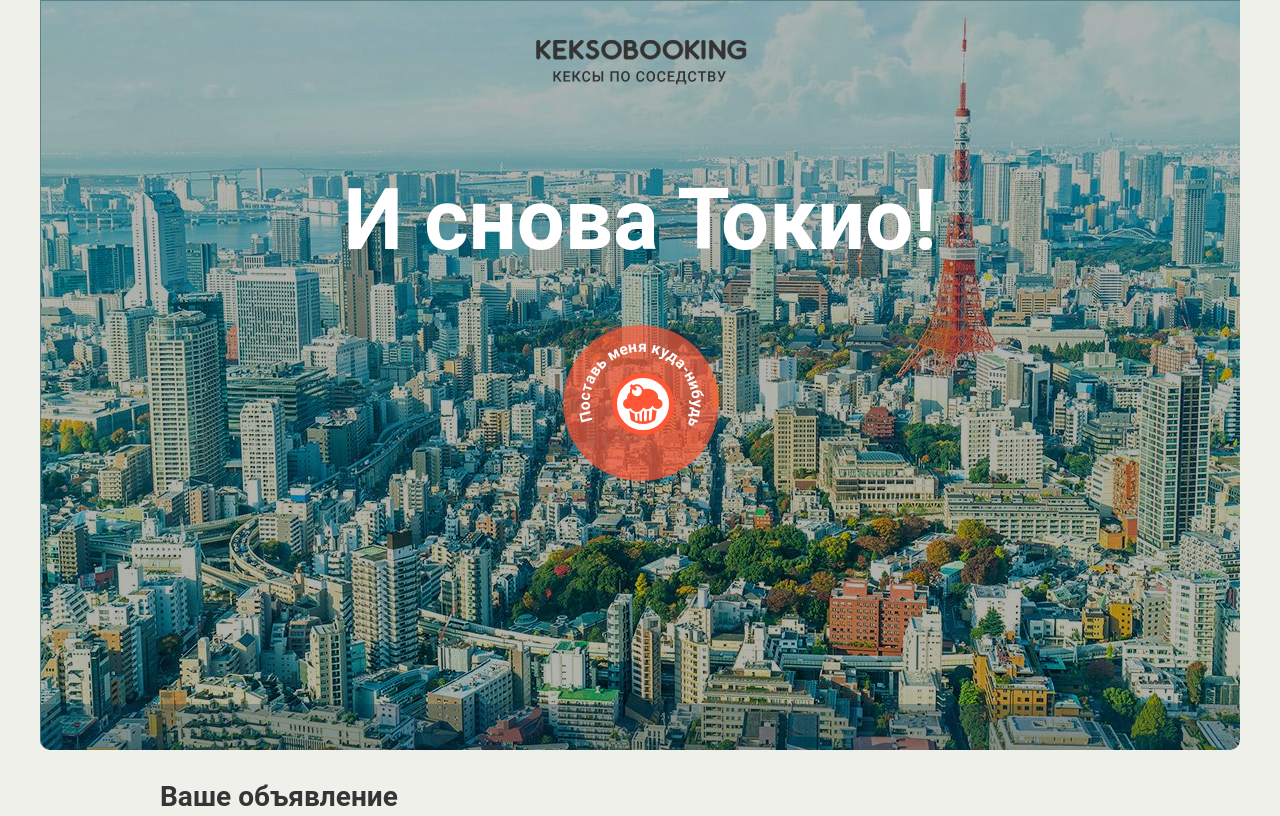
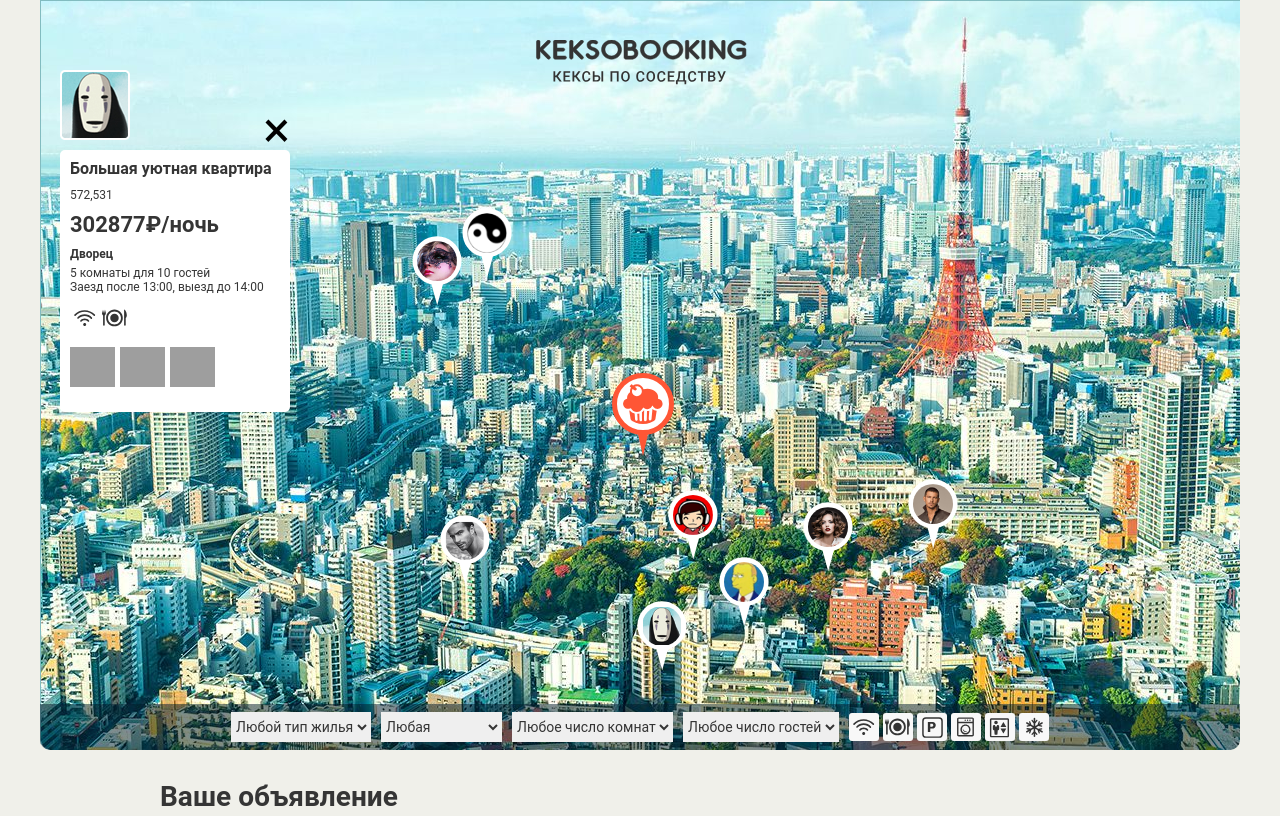
Before and after one commit to littletheodore/611413-keksobooking, a website: page index.html in a window 1280 px wide. Shown: the top 816 px of the page. Drawn offline with Linux system fonts and the light colour scheme; grey boxes are pictures that could not be loaded; files whose address does not match are found by name.

Commit message:
Задание выполнено

```diff
--- a/index.html
+++ b/index.html
@@ -1,5 +1,6 @@
 <!DOCTYPE html>
 <html lang="ru">
+
 <head>
   <meta charset="utf-8">
   <link rel="stylesheet" href="css/normalize.css">
@@ -7,6 +8,7 @@
   <link rel="shortcut icon" href="favicon.ico" type="image/x-icon">
   <title>Кексобукинг</title>
 </head>
+
 <body>
 
   <main>
@@ -30,7 +32,9 @@
               <path d="M35,35m-23,0a23,23 0 1,1 46,0a23,23 0 1,1 -46,0" id="tophalf" />
             </defs>
             <ellipse cx="35" cy="35" rx="35" ry="35" fill="rgba(255, 86, 53, 0.7)" />
-            <text><textPath xlink:href="#tophalf" startOffset="0">Поставь меня куда-нибудь</textPath></text>
+            <text>
+              <textPath xlink:href="#tophalf" startOffset="0">Поставь меня куда-нибудь</textPath>
+            </text>
           </svg>
         </button>
       </div>
@@ -76,7 +80,7 @@
             <label class="map__feature map__feature--elevator" for="filter-elevator">Лифт</label>
             <input type="checkbox" name="features" value="conditioner" id="filter-conditioner" class="map__checkbox visually-hidden">
             <label class="map__feature map__feature--conditioner" for="filter-conditioner">Кондиционер</label>
-           </fieldset>
+          </fieldset>
         </form>
       </div>
     </section>
@@ -95,7 +99,9 @@
               <input type="file" id="avatar" name="avatar" class="ad-form-header__input visually-hidden">
               <label class="ad-form-header__drop-zone" for="avatar">Загрузите или&nbsp;перетащите сюда фото</label>
             </div>
-            <p class="ad-form-header__info">Заполните все обязательные поля, назначьте цену, загрузите фотографии. Придумайте интересное описание. Оно сделает объявление более живым и привлекательным. Получившееся объявление должно давать гостям полное представление о вашем жилье.</p>
+            <p class="ad-form-header__info">Заполните все обязательные поля, назначьте цену, загрузите фотографии.
+              Придумайте интересное описание. Оно сделает объявление более живым и привлекательным. Получившееся
+              объявление должно давать гостям полное представление о вашем жилье.</p>
           </div>
         </fieldset>
         <fieldset class="ad-form__element ad-form__element--wide">
@@ -192,7 +198,8 @@
       <a class="copyright__link copyright__link--image" href="https://htmlacademy.ru/intensive/javascript">
         <img src="img/htmla-logo.svg" width="130" height="45" alt="HTML Academy" class="copyright__logo">
       </a>
-      <p>Сделано в <a class="copyright__link copyright__link--text" href="https://htmlacademy.ru/intensive/javascript">HTMLAcademy</a> &copy; 2018</p>
+      <p>Сделано в <a class="copyright__link copyright__link--text" href="https://htmlacademy.ru/intensive/javascript">HTMLAcademy</a>
+        &copy; 2018</p>
     </div>
     <ul class="footer__contacts contacts">
       <li><a href="https://twitter.com/htmlacademy_ru" class="contacts__link contacts__link--twitter">Twitter</a></li>
@@ -221,7 +228,8 @@
         <li class="popup__feature popup__feature--elevator"></li>
         <li class="popup__feature popup__feature--conditioner"></li>
       </ul>
-      <p class="popup__description">Великолепная квартира-студия в центре Токио. Подходит как туристам, так и бизнесменам. Квартира полностью укомплектована и недавно отремонтирована.</p>
+      <p class="popup__description">Великолепная квартира-студия в центре Токио. Подходит как туристам, так и
+        бизнесменам. Квартира полностью укомплектована и недавно отремонтирована.</p>
       <div class="popup__photos">
         <img src="" class="popup__photo" width="45" height="40" alt="Фотография жилья">
       </div>
@@ -230,7 +238,8 @@
 
   <!-- Метка объявления -->
   <template id="pin">
-    <button type="button" class="map__pin" style="left: 200px; top: 400px;"><img src="img/avatars/user07.png" width="40" height="40" draggable="false" alt="Метка объявления"></button>
+    <button type="button" class="map__pin" style="left: 200px; top: 400px;"><img src="img/avatars/user07.png" width="40"
+        height="40" draggable="false" alt="Метка объявления"></button>
   </template>
 
   <!-- Сообщение об успешном создании объявления -->
@@ -247,6 +256,7 @@
       <button class="error__button" href="#">Попробовать снова</button>
     </div>
   </template>
+  <script src="js/map.js"></script>
+</body>
 
-</body>
 </html>
--- /dev/null
+++ b/js/map.js
@@ -0,0 +1,116 @@
+var hosts = [];
+var titleVariants = ['Большая уютная квартира', 'Маленькая неуютная квартира', 'Огромный прекрасный дворец', 'Маленький ужасный дворец', 'Красивый гостевой домик', 'Некрасивый негостеприимный домик', 'Уютное бунгало недалеко от моря', 'Неуютное бунгало по колено в воде'];
+var checkTimeVariants = ['12:00', '13:00', '14:00'];
+var typeVariants = ['palace', 'flat', 'house', 'bungalo'];
+var featuresVariants = ['wifi', 'dishwasher', 'parking', 'washer', 'elevator', 'conditioner'];
+
+var randomNumber = function (max, min) {
+  return Math.floor(Math.random() * (max - min + 1)) + min;
+};
+var randomArray = function (variants) {
+  var newArray = [];
+  for (var i = 0; i < randomNumber(variants.length, 0); i++) {
+    newArray[i] = variants[randomNumber((variants.length - 1), 0)];
+    for (var j = 0; j < i; j++) {
+      if (newArray[i] === newArray[j]) {
+        newArray[i] = '';
+        i = i - 1;
+      }
+    }
+  }
+  return newArray;
+};
+
+for (i = 0; i < 8; i++) {
+  var randomX = randomNumber(900, 300);
+  var randomY = randomNumber(630, 130);
+  var host = {
+    author: {
+      avatar: 'img/avatars/user0' + (i + 1) + '.png'
+    },
+    location: {
+      x: randomX,
+      y: randomY,
+    },
+    offer: {
+      title: titleVariants[i],
+      adress: randomX + ',' + randomY,
+      price: randomNumber(1000000, 1000),
+      type: typeVariants[randomNumber(typeVariants.length - 1, 0)],
+      rooms: randomNumber(5, 1),
+      guests: randomNumber(10, 1),
+      checkin: checkTimeVariants[randomNumber(2, 0)],
+      checkout: checkTimeVariants[randomNumber(2, 0)],
+      features: randomArray(featuresVariants),
+      description: '',
+      photos: ['http://o0.github.io/assets/images/tokyo/hotel1.jpg', 'http://o0.github.io/assets/images/tokyo/hotel2.jpg', 'http://o0.github.io/assets/images/tokyo/hotel3.jpg']
+    }
+
+  };
+  hosts[i] = host;
+}
+
+var map = document.querySelector('.map');
+map.classList.remove('map--faded');
+
+var mapPins = document.querySelector('.map__pins');
+var pinTemplate = document.querySelector('#pin').content.querySelector('button');
+var fragment = document.createDocumentFragment();
+
+for (var i = 0; i < 8; i++) {
+  var element = pinTemplate.cloneNode(true);
+  element.style = 'left:' + (hosts[i].location.x + 25) + 'px; ' + 'top:' + (hosts[i].location.y + 70) + 'px;';
+  element.children[0].src = hosts[i].author.avatar;
+  element.children[0].alt = hosts[i].offer.title;
+  fragment.appendChild(element);
+}
+mapPins.appendChild(fragment);
+
+var cardTemplate = document.querySelector('#card').content.querySelector('article');
+var mainCard = cardTemplate.cloneNode(true);
+
+mainCard.children[0].src = hosts[0].author.avatar;
+mainCard.children[2].textContent = hosts[0].offer.title;
+mainCard.children[3].textContent = hosts[0].offer.adress;
+mainCard.children[4].innerHTML = hosts[0].offer.price + '&#x20bd;<span>/ночь</span>';
+
+if (hosts[0].offer.type === 'flat') {
+  mainCard.children[5].textContent = 'Квартира';
+} else if (hosts[0].offer.type === 'bungalo') {
+  mainCard.children[5].textContent = 'Бунгало';
+} else if (hosts[0].offer.type === 'house') {
+  mainCard.children[5].textContent = 'Дом';
+} else mainCard.children[5].textContent = 'Дворец';
+
+mainCard.children[6].textContent = hosts[0].offer.rooms + ' комнаты для ' + hosts[0].offer.guests + ' гостей';
+mainCard.children[7].textContent = 'Заезд после ' + hosts[0].offer.checkin + ', выезд до ' + hosts[0].offer.checkout;
+
+var featuresList = mainCard.children[8];
+var newFeaturesArray = [];
+
+for (var i = 0; i < featuresVariants.length; i++) {
+  newFeaturesArray[i] = featuresList.children[0];
+  featuresList.removeChild(featuresList.children[0]);
+}
+
+for (var i = 0; i < (hosts[0].offer.features.length); i++) {
+  var feature = hosts[0].offer.features[i];
+  for (var j = 0; j < newFeaturesArray.length - 1; j++) {
+    var icon = newFeaturesArray[j].classList;
+    if (icon[1] === 'popup__feature--' + feature) {
+      featuresList.appendChild(newFeaturesArray[j]);
+    }
+  }
+}
+
+mainCard.children[9].textContent = hosts[0].offer.description;
+
+var popupPhotos = mainCard.children[10];
+popupPhotos.children[0].src = hosts[0].offer.photos[0];
+for (var i = 1; i < (hosts[0].offer.photos.length); i++) {
+  var newPhoto = popupPhotos.children[0].cloneNode(true);
+  newPhoto.src = hosts[0].offer.photos[i];
+  popupPhotos.appendChild(newPhoto);
+}
+
+map.insertBefore(mainCard, map.children[1]);
```
